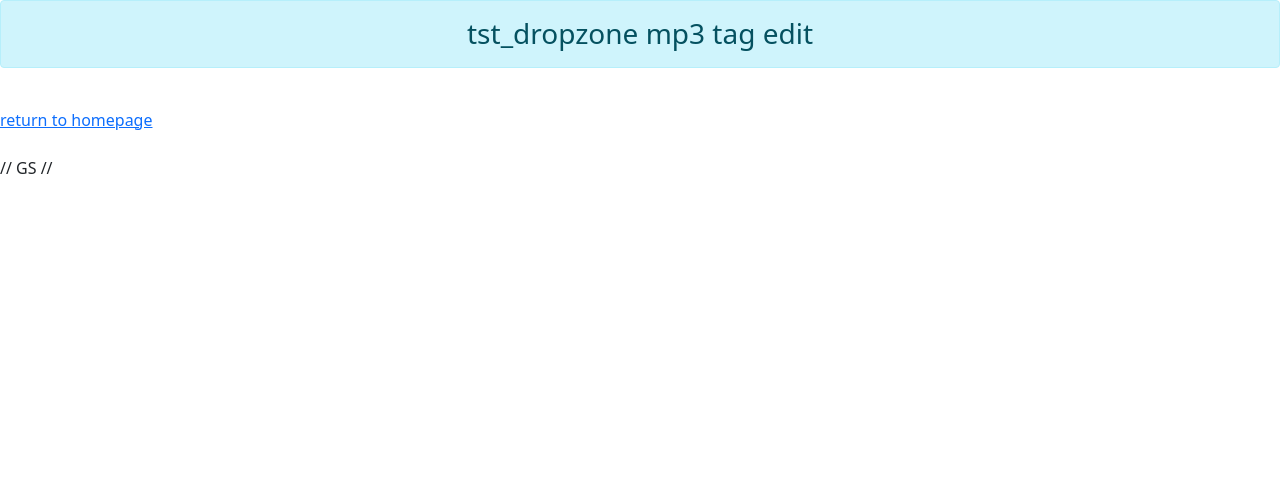
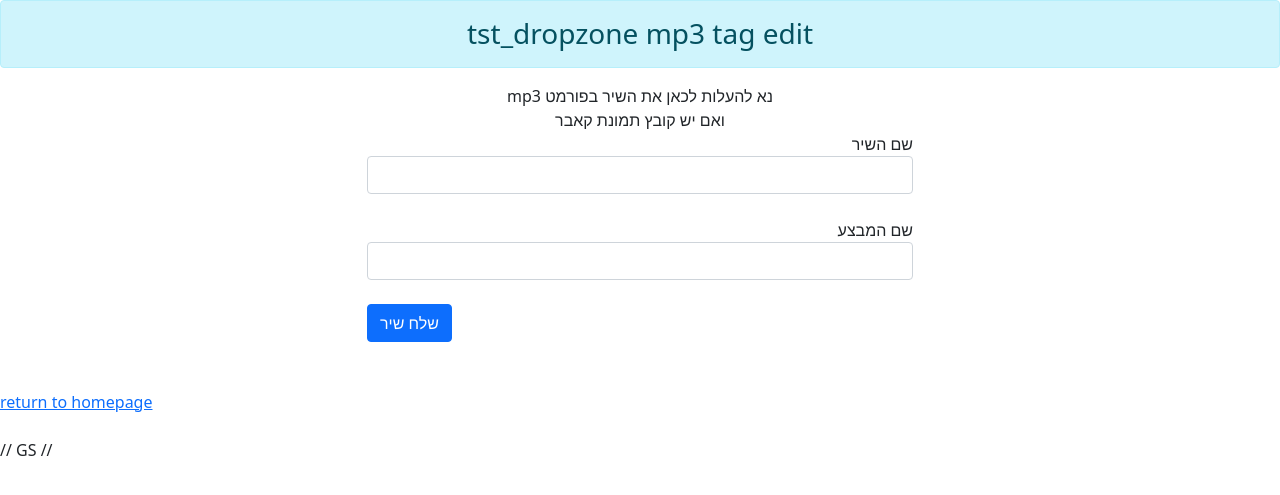
Before and after one commit to latingate/test2, a Flask app: template templates/tst_dropzone.html in a window 1280 px wide. Shown: the top 495 px of the page. Run offline with Flask 2, Linux system fonts and the light colour scheme; the template is opened without the code that fills it, so the values that code supplies are empty; some libraries are stand-ins or nearby versions.

Commit message:
some changes - macbook

```diff
--- a/templates/tst_dropzone.html
+++ b/templates/tst_dropzone.html
@@ -10,9 +10,42 @@
 
 {% block contents %}
 
-    {{ dropzone.create(action='upload') }}
-    {{ dropzone.load_js() }}
-    {{ dropzone.config() }}
-    {#{{ dropzone.config(max_files=10, timeout=10000, default_message='גרור לפה קובץ mp3 וקובץ תמונה במידה ויש') }}#}
+
+
+    <div class="container" style="direction: rtl;">
+        <div class="row">
+            <div class="col-3"></div>
+            <div class="col-6">
+
+                <div style="text-align: center">
+                    נא להעלות לכאן את השיר בפורמט mp3
+                    <br/>
+                    ואם יש קובץ תמונת קאבר
+                    {{ dropzone.create(action='upload') }}
+                    {{ dropzone.load_js() }}
+                    {{ dropzone.config() }}
+                    {#{{ dropzone.config(max_files=10, timeout=10000, default_message='גרור לפה קובץ mp3 וקובץ תמונה במידה ויש') }}#}
+                </div>
+
+                <form id="edit_record" action="/mp3edit_save" method="POST" enctype="multipart/form-data">
+                    <div class="form-group">
+                        <label for="song_name">שם השיר</label>
+                        <input type="text" class="form-control" name="song_name" id="song_name">
+                        <br/>
+                    </div>
+                    <div class="form-group">
+                        <label for="artist">שם המבצע</label>
+                        <input type="text" class="form-control" name="artist" id="artist">
+                        <br/>
+
+                        <div style="text-align: left;">
+                            <button type="submit" class="btn btn-primary" id="submit">שלח שיר</button>
+                        </div>
+                    </div>
+                    <br/>
+                </form>
+            </div>
+        </div>
+    </div>
 
 {% endblock contents %}
```
Also changed, not shown: tst_dropzone.py (+23 -1 lines).
